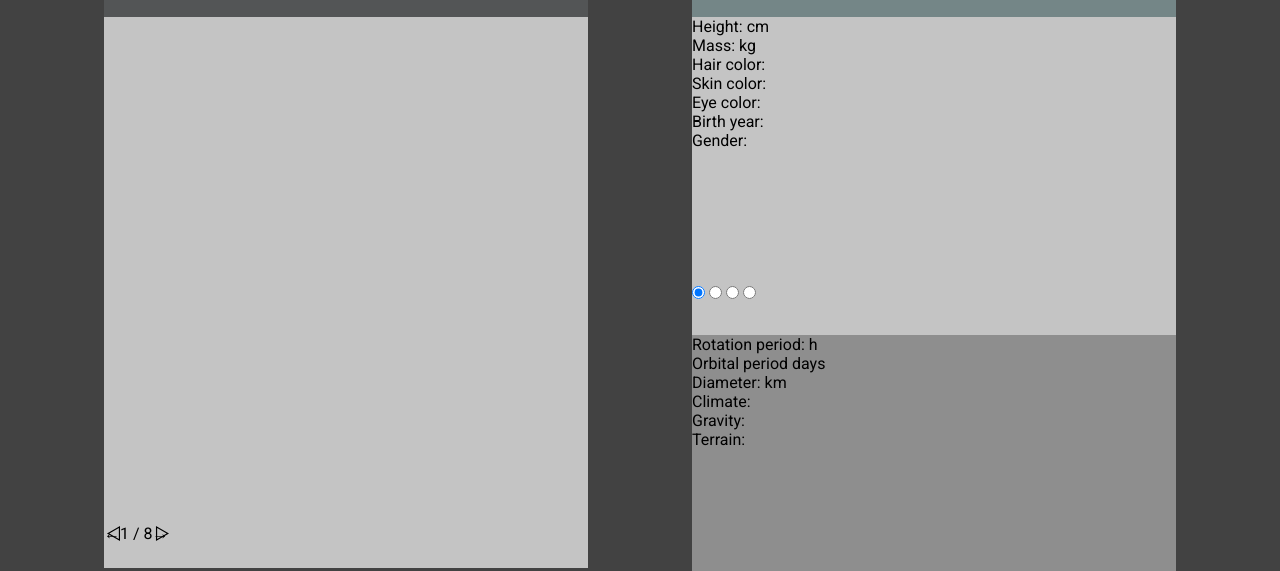
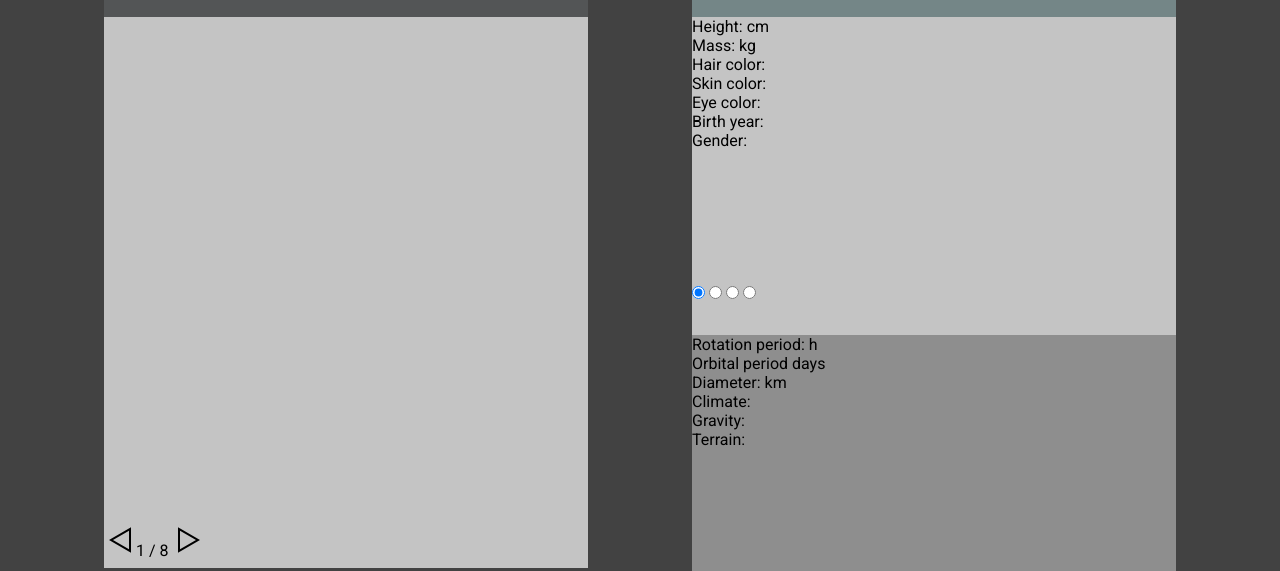
Before and after one commit to MrMarre/starwars_api, a plain HTML site: page index.html in a window 1280 px wide. Shown: the part 360-931 px from the top of the page. Drawn offline with Linux system fonts and the light colour scheme; no server answers.

Commit message:
added some chevrons and set limit to pageSwapper

```diff
--- a/index.html
+++ b/index.html
@@ -31,9 +31,11 @@
                     <li></li>
                 </ul>
             </section>
-            <footer>
-                <span class="page-swapper" id="lower">&#8592;</span><span id="page-index">1</span><span> / 8</span><span
-                    class="page-swapper" id="higher">&#8594;</span>
+            <footer> <!-- &#8592; &#8594; -->
+                <span class="page-swapper" id="lower">
+                    <img src="./assets/chevron-left.svg" alt="chevron left"></span><span id="page-index">1</span><span>
+                    / 8</span><span class="page-swapper" id="higher">
+                    <img src="./assets/chevron-right.svg" alt="chevron right"></span>
             </footer>
         </article>
         <article class="details">
--- a/styles.css
+++ b/styles.css
@@ -112,7 +112,12 @@ li {
   display: none;
 }
 
-#lower.page-swapper {
+img {
+  width: 2rem;
+  height: auto;
+}
+
+/* #lower.page-swapper {
   background-image: url(./assets/chevron-left.svg);
   background-size: cover;
   height: 64px;
@@ -124,4 +129,4 @@ li {
   background-size: cover;
   height: 64px;
   width: 64px;
-}
+} */
```
